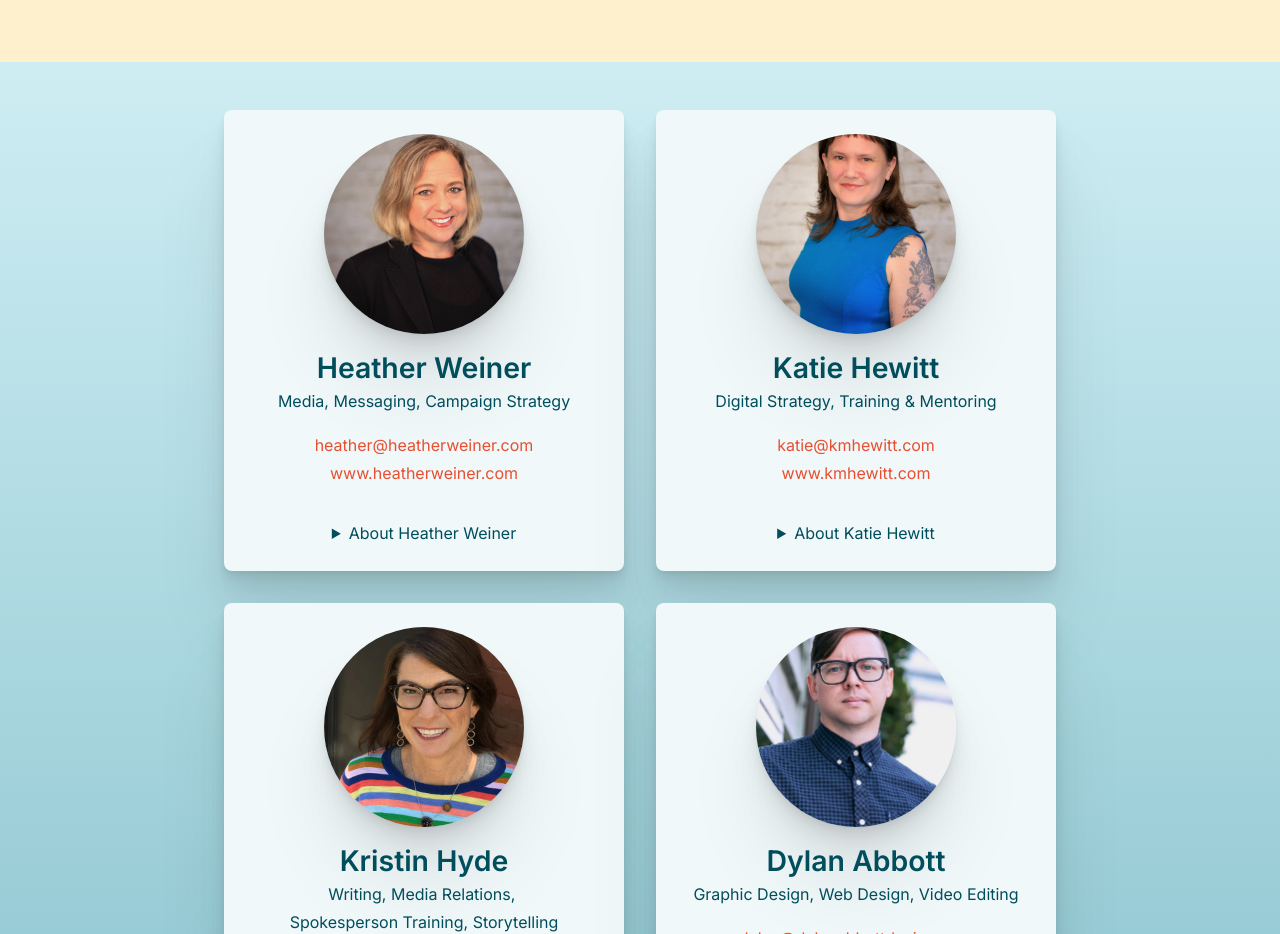
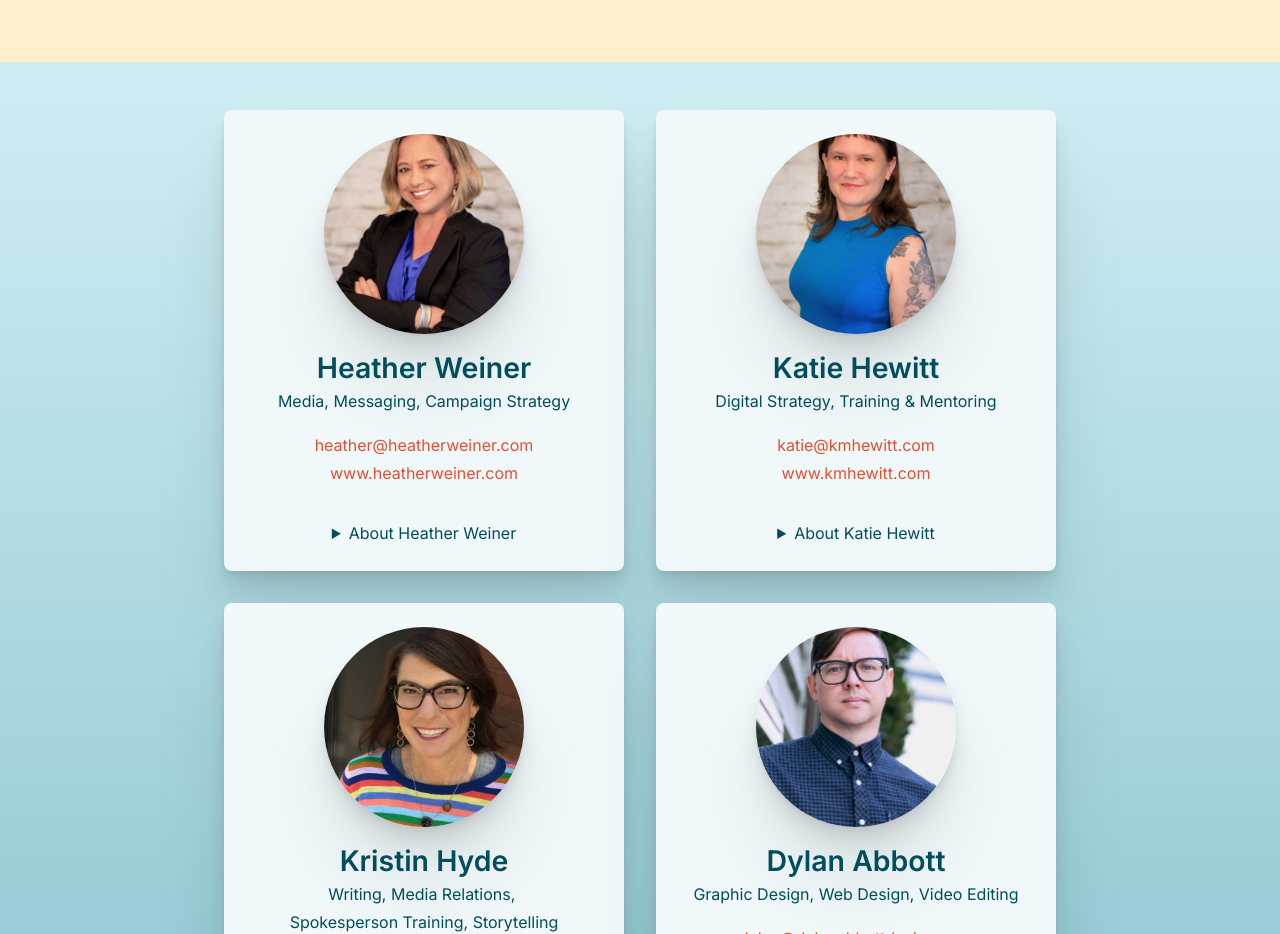
Before and after one commit to dylanabbott/percussion-site, an Eleventy site: page src/index.njk in a window 1280 px wide. Shown: the part 2740-3674 px from the top of the page. Built offline with nearby package versions, Linux system fonts and the light colour scheme; Eleventy itself is replaced by a stand-in of ours; files that its build step writes are made by us from their sources; a web font is replaced by a local one.

Commit message:
Update from Forestry.io Dylan Abbott updated src/members/heather-weiner.md

```diff
--- a/src/members/heather-weiner.md
+++ b/src/members/heather-weiner.md
@@ -4,7 +4,7 @@ roles:
 - Media
 - Messaging
 - Campaign Strategy
-portrait: "/uploads/img_4943-2000-px.jpg"
+portrait: "/uploads/heather-weiner-headshot-04.jpeg"
 bio: 30 years of experience with labor, environmental, LGBTQ, and reproductive rights
   groups. Focus on ballot initiative, independent expenditure, union organizing, and
   legislative campaigns.
```
